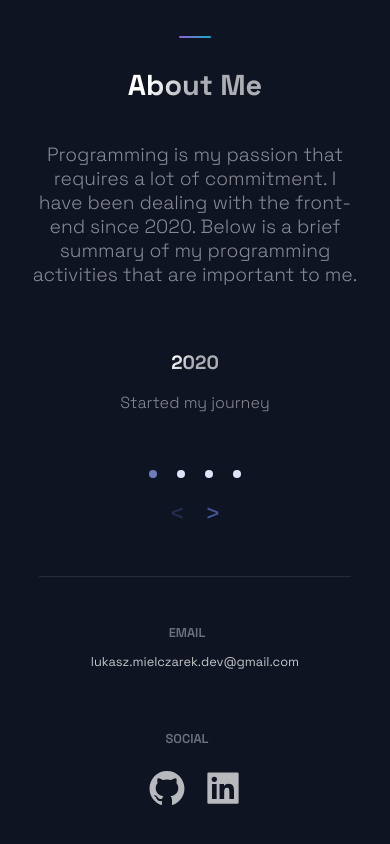
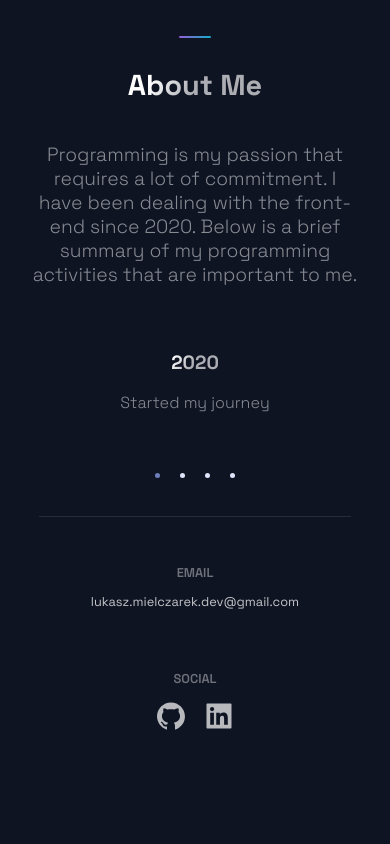
Before and after one commit to lukaszmielczarekdev/my-portfolio, a React (Create React App) app: page / in a window 390 px wide. Shown: the part 4268-5112 px from the top of the page. After the commit the page ends 5055 px from the top, so only its background shows below. Built offline with nearby package versions, Linux system fonts and the light colour scheme.

Commit message:
MP-18 footer icons adjustments

```diff
--- a/src/components/Footer/Footer.jsx
+++ b/src/components/Footer/Footer.jsx
@@ -27,13 +27,13 @@ const Footer = () => {
               href={"https://github.com/lukaszmielczarekdev"}
               target="_blank"
             >
-              <AiFillGithub size={"2.5rem"} />
+              <AiFillGithub size={"2rem"} />
             </Icon>
             <Icon
               href={"https://www.linkedin.com/in/łukasz-mielczarek-6282aa214/"}
               target="_blank"
             >
-              <AiFillLinkedin size={"2.5rem"} />
+              <AiFillLinkedin size={"2rem"} />
             </Icon>
           </IconsSection>
         </LinkColumn>
--- a/src/components/Footer/FooterStyles.js
+++ b/src/components/Footer/FooterStyles.js
@@ -3,12 +3,12 @@ import styled from "styled-components";
 // Wrapper
 export const FooterContainer = styled.section`
   max-width: 80%;
-  padding: 2rem 3rem 2.5rem 2rem;
+  padding: 2rem;
   margin: 1rem auto;
   box-sizing: content-box;
 
   @media ${(props) => props.theme.breakpoints.sm} {
-    padding: 0 1rem 3rem;
+    padding: 0 1rem;
   }
 `;
 
@@ -17,7 +17,6 @@ export const LinkItem = styled.a`
   font-size: 1.2rem;
   line-height: 1.8rem;
   color: rgba(255, 255, 255, 0.75);
-  margin-bottom: 1rem;
   transition: 0.3s ease;
   position: relative;
   left: 0;
@@ -25,6 +24,10 @@ export const LinkItem = styled.a`
   &:hover {
     color: #fff;
     transform: scale(1.05);
+  }
+
+  @media ${(props) => props.theme.breakpoints.lg} {
+    margin-bottom: 0.5rem;
   }
 
   @media ${(props) => props.theme.breakpoints.md} {
@@ -36,7 +39,6 @@ export const LinkItem = styled.a`
   @media ${(props) => props.theme.breakpoints.sm} {
     font-size: 0.8rem;
     line-height: 1rem;
-    margin-bottom: 0.5rem;
     display: flex;
     align-items: center;
   }
@@ -90,13 +92,16 @@ export const LinkTitle = styled.h4`
   line-height: 1.2rem;
   text-transform: uppercase;
   color: rgba(255, 255, 255, 0.4);
-  margin-bottom: 1rem;
   margin-right: 1rem;
+
+  @media ${(props) => props.theme.breakpoints.lg} {
+    margin-right: 0rem;
+    margin-bottom: 0.5rem;
+  }
 
   @media ${(props) => props.theme.breakpoints.sm} {
     font-size: 0.8rem;
     line-height: 1rem;
-    margin-bottom: 0.5rem;
   }
 `;
 
@@ -117,7 +122,7 @@ export const IconsSection = styled.div`
 export const Icon = styled.a`
   transition: 0.4s ease;
   color: rgba(255, 255, 255, 0.7);
-  margin: 0.5rem;
+  margin: 0 0.5rem 0 0.5rem;
   &:hover {
     color: white;
     opacity: 1;
--- a/src/components/TimeLine/carousel.css
+++ b/src/components/TimeLine/carousel.css
@@ -1,3 +1,15 @@
 .alice-carousel__dots {
   margin: 0;
 }
+
+@media screen and (max-width: 1024px) {
+  .alice-carousel__prev-btn,
+  .alice-carousel__next-btn {
+    display: none;
+  }
+}
+
+.alice-carousel__dots-item:not(.__custom) {
+  width: 5px;
+  height: 5px;
+}
```
